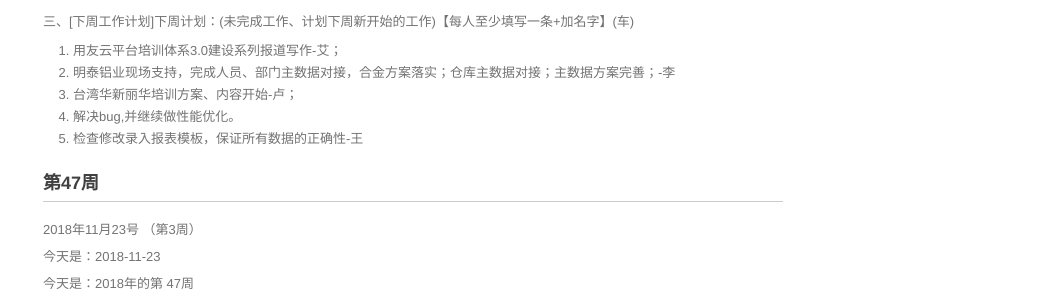
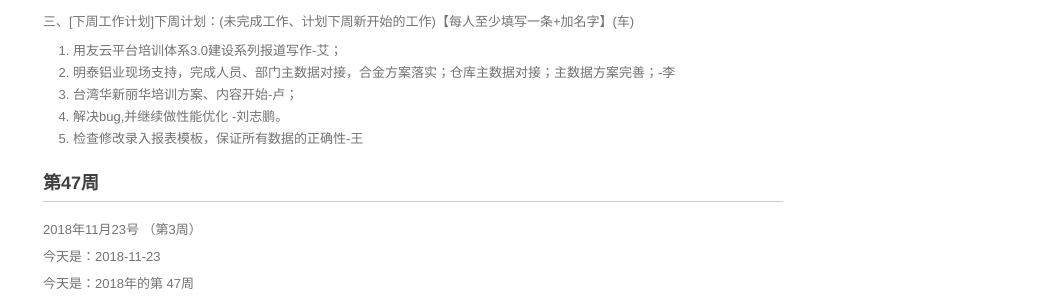
Before and after one commit to walllFlower/blog, a Jekyll site: the page built from _posts/2018-07-17-day_report_cxz.md, in a window 1280 px wide and 900 px high, scrolled down 1219 px. Shown: the part 151-451 px from the top of the window, without its empty margins (227-1280 px from the left). Built offline with Jekyll 4.4.1, drawn with Linux system fonts in a browser that asks for light colours; comment, search, counter and statistics services are not loaded.

Commit message:
Update 2018-07-17-day_report_cxz.md

```diff
--- a/_posts/2018-07-17-day_report_cxz.md
+++ b/_posts/2018-07-17-day_report_cxz.md
@@ -76,7 +76,7 @@ categories: 技术运营工作周报
 1. 用友云平台培训体系3.0建设系列报道写作-艾；
 2. 明泰铝业现场支持，完成人员、部门主数据对接，合金方案落实；仓库主数据对接；主数据方案完善；-李
 3. 台湾华新丽华培训方案、内容开始-卢；
-4. 解决bug,并继续做性能优化。
+4. 解决bug,并继续做性能优化 -刘志鹏。
 5. 检查修改录入报表模板，保证所有数据的正确性-王
 
 
```
